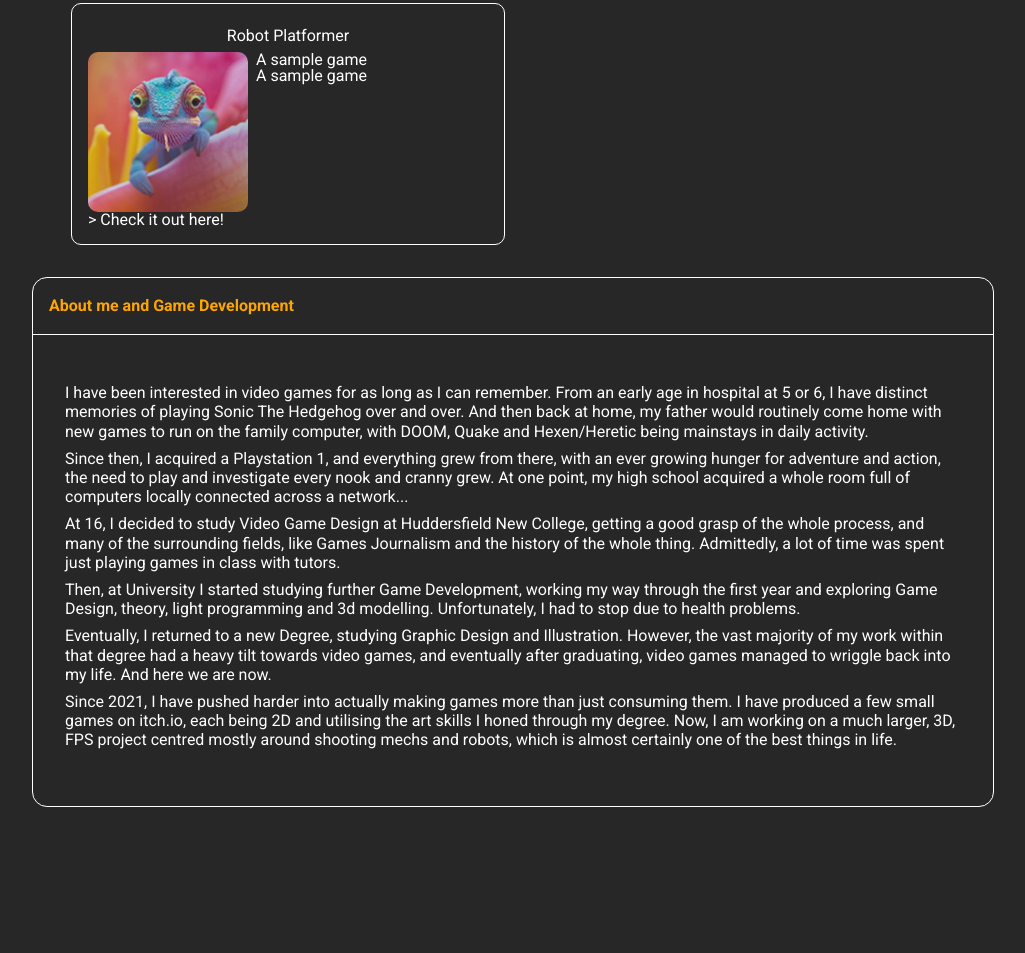
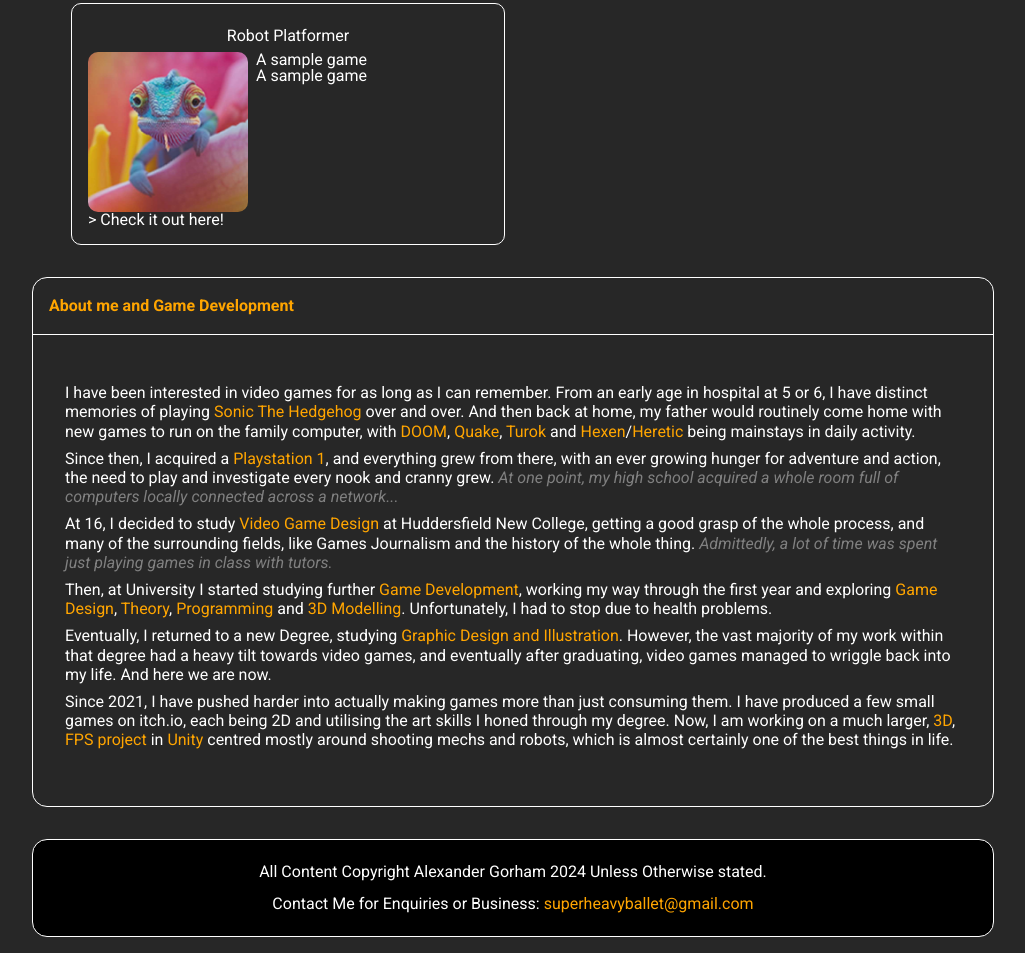
Before and after one commit to SuperHeavyBallet/SHB, a plain HTML site: page index.html in a window 1280 px wide. Shown: the part 1834-2787 px from the top of the page, without its empty margins (127-1152 px from the left). Before the commit the page ends 2641 px from the top, so only its background shows below. Drawn offline with Linux system fonts and the light colour scheme.

Commit message:
Footer and Content

```diff
--- a/css/styles.css
+++ b/css/styles.css
@@ -719,6 +719,40 @@ li{
   padding: 2rem;
 }
 
+.about-text strong{
+  color: #ffa500;
+}
+
 .hidden{
   display: none;
 }
+
+footer{
+  width: 60rem;
+
+  background-color: black;
+  border-radius: 15px;
+
+  display: flex;
+  flex-direction: column;
+  margin-top: 2rem;
+}
+
+footer h5{
+  padding: 0.5rem;
+}
+
+.footer-text{
+  text-align: center;
+  padding: 1rem;
+  color: white;
+}
+
+em{
+  font-style: italic;
+  color: gray;
+}
+
+.footer-text strong{
+  color: #ffa500;
+}
--- a/index.html
+++ b/index.html
@@ -41,6 +41,8 @@
 <div class="hero-shelf-right">
     <h5>Based in Belgrade, Serbia, born in the UK, available for <strong>Remote</strong> or <strong>On-Site Work</strong>.</h5>
         <h5>I am a highly creative and skilled professional with a background in web development, game development & design, and extensive experience in video editing & production.</h5>
+        <h5>I graduated University in 2013 with a <strong>BAHons Degree in Graphic Design and Illustration</strong>, and have since worked in a variety of roles, including: </h5>
+            <h5>Freelance <strong>Video Editor</strong>, <strong>Artist</strong>, <strong>Game Developer</strong> and <strong>Web Developer</strong>.</h5>
         <h5>Contact me for enquries: <strong>superheavyballet@gmail.com</strong></h5>
     </div>
 </div>
@@ -978,12 +980,12 @@
                     <h5><strong>About me and Game Development</strong></h5>
                 </div>
                 <div class="about-text">
-                <p>I have been interested in video games for as long as I can remember. From an early age in hospital at 5 or 6, I have distinct memories of playing Sonic The Hedgehog over and over. And then back at home, my father would routinely come home with new games to run on the family computer, with DOOM, Quake and Hexen/Heretic being mainstays in daily activity.</p>
-                <p>Since then, I acquired a Playstation 1, and everything grew from there, with an ever growing hunger for adventure and action, the need to play and investigate every nook and cranny grew. At one point, my high school acquired a whole room full of computers locally connected across a network...</p>
-                <p>At 16, I decided to study Video Game Design at Huddersfield New College, getting a good grasp of the whole process, and many of the surrounding fields, like Games Journalism and the history of the whole thing. Admittedly, a lot of time was spent just playing games in class with tutors.</p>
-                <p>Then, at University I started studying further Game Development, working my way through the first year and exploring Game Design, theory, light programming and 3d modelling. Unfortunately, I had to stop due to health problems.</p>
-                <p>Eventually, I returned to a new Degree, studying Graphic Design and Illustration. However, the vast majority of my work within that degree had a heavy tilt towards video games, and eventually after graduating, video games managed to wriggle back into my life. And here we are now.</p>
-                <p>Since 2021, I have pushed harder into actually making games more than just consuming them. I have produced a few small games on itch.io, each being 2D and utilising the art skills I honed through my degree. Now, I am working on a much larger, 3D, FPS project centred mostly around shooting mechs and robots, which is almost certainly one of the best things in life.</p>
+                <p>I have been interested in video games for as long as I can remember. From an early age in hospital at 5 or 6, I have distinct memories of playing <strong>Sonic The Hedgehog</strong> over and over. And then back at home, my father would routinely come home with new games to run on the family computer, with <strong>DOOM</strong>, <strong>Quake</strong>, <strong>Turok</strong> and <strong>Hexen</strong>/<strong>Heretic</strong> being mainstays in daily activity.</p>
+                <p>Since then, I acquired a <strong>Playstation 1</strong>, and everything grew from there, with an ever growing hunger for adventure and action, the need to play and investigate every nook and cranny grew. <em>At one point, my high school acquired a whole room full of computers locally connected across a network...</em></p>
+                <p>At 16, I decided to study <strong>Video Game Design</strong> at Huddersfield New College, getting a good grasp of the whole process, and many of the surrounding fields, like Games Journalism and the history of the whole thing. <em>Admittedly, a lot of time was spent just playing games in class with tutors.</em></p>
+                <p>Then, at University I started studying further <strong>Game Development</strong>, working my way through the first year and exploring <strong>Game Design</strong>, <strong>Theory</strong>, <strong>Programming</strong> and <strong>3D Modelling</strong>. Unfortunately, I had to stop due to health problems.</p>
+                <p>Eventually, I returned to a new Degree, studying <strong>Graphic Design and Illustration</strong>. However, the vast majority of my work within that degree had a heavy tilt towards video games, and eventually after graduating, video games managed to wriggle back into my life. And here we are now.</p>
+                <p>Since 2021, I have pushed harder into actually making games more than just consuming them. I have produced a few small games on itch.io, each being 2D and utilising the art skills I honed through my degree. Now, I am working on a much larger, <strong>3D</strong>, <strong>FPS project</strong> in <strong>Unity</strong> centred mostly around shooting mechs and robots, which is almost certainly one of the best things in life.</p>
             </div>
         </div>
         </div>
@@ -1019,6 +1021,12 @@
 
 </body>
 
+<footer>
+    <div class="footer-text">
+    <h5>All Content Copyright Alexander Gorham 2024 Unless Otherwise stated.</h5>
+<h5>Contact Me for Enquiries or Business: <strong>superheavyballet@gmail.com</strong></h5>
+</div>
+</footer>
 <script>
     document.addEventListener('DOMContentLoaded', function () {
 
```
